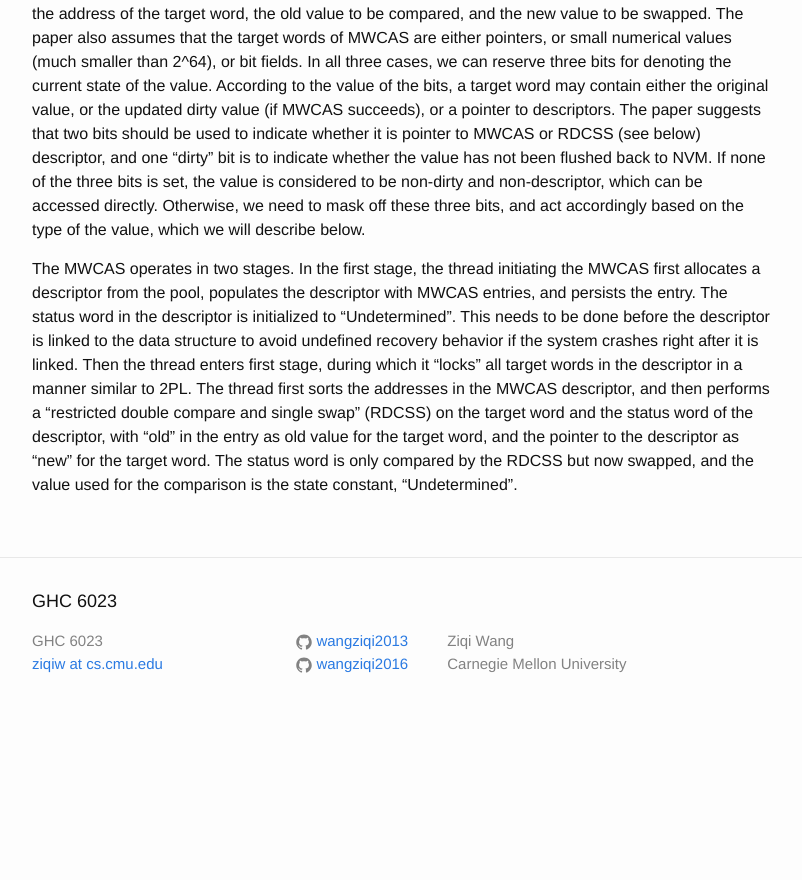
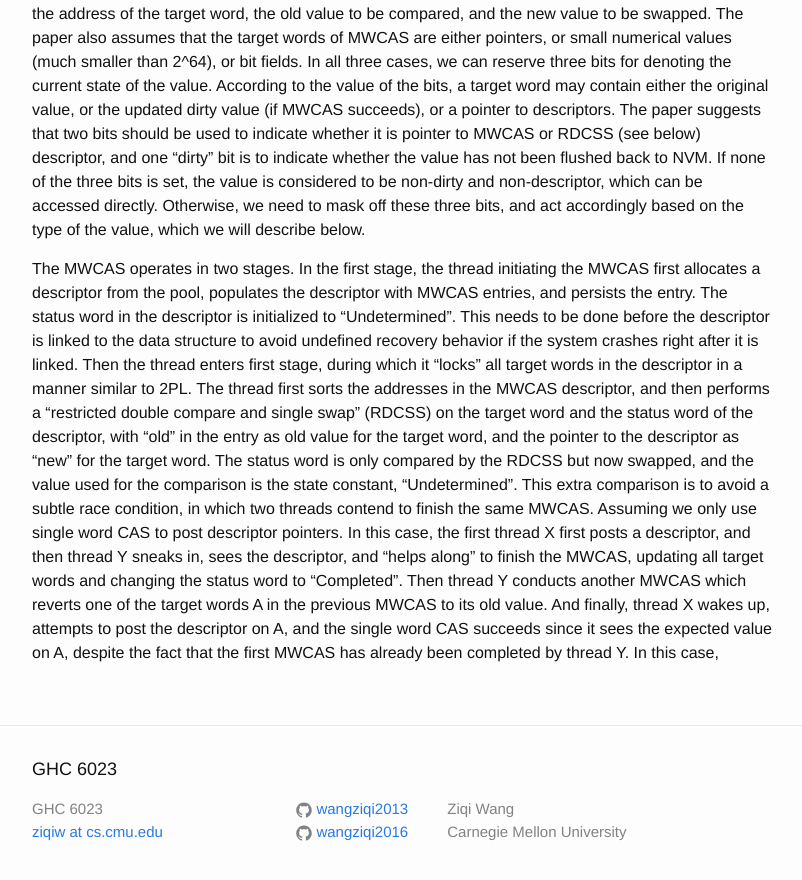
Before and after one commit to wangziqi2013/wangziqi2013.github.io, a Jekyll site: the page built from _posts/2019-11-09-easy-lock-free-indexing-in-nvm.markdown, in a window 1280 px wide and 900 px high, scrolled down 1177 px. Shown: the top 880 px of the window, without its empty margins (238-1040 px from the left). Built offline with Jekyll 4.4.1, drawn with Linux system fonts in a browser that asks for light colours; before the commit the page ends 1912 px from its top, so only the background shows below that.

Commit message:
Working on race condition

```diff
--- a/_posts/2019-11-09-easy-lock-free-indexing-in-nvm.markdown
+++ b/_posts/2019-11-09-easy-lock-free-indexing-in-nvm.markdown
@@ -54,4 +54,10 @@ which it "locks" all target words in the descriptor in a manner similar to 2PL.
 the MWCAS descriptor, and then performs a "restricted double compare and single swap" (RDCSS) on the target word and the
 status word of the descriptor, with "old" in the entry as old value for the target word, and the pointer to the descriptor
 as "new" for the target word. The status word is only compared by the RDCSS but now swapped, and the value used for the
-comparison is the state constant, "Undetermined".
+comparison is the state constant, "Undetermined". This extra comparison is to avoid a subtle race condition, in which
+two threads contend to finish the same MWCAS. Assuming we only use single word CAS to post descriptor pointers. In this
+case, the first thread X first posts a descriptor, and then thread Y sneaks in, sees the descriptor, and "helps along"
+to finish the MWCAS, updating all target words and changing the status word to "Completed". Then thread Y conducts another
+MWCAS which reverts one of the target words A in the previous MWCAS to its old value. And finally, thread X wakes up,
+attempts to post the descriptor on A, and the single word CAS succeeds since it sees the expected value on A, despite
+the fact that the first MWCAS has already been completed by thread Y. In this case,
```
